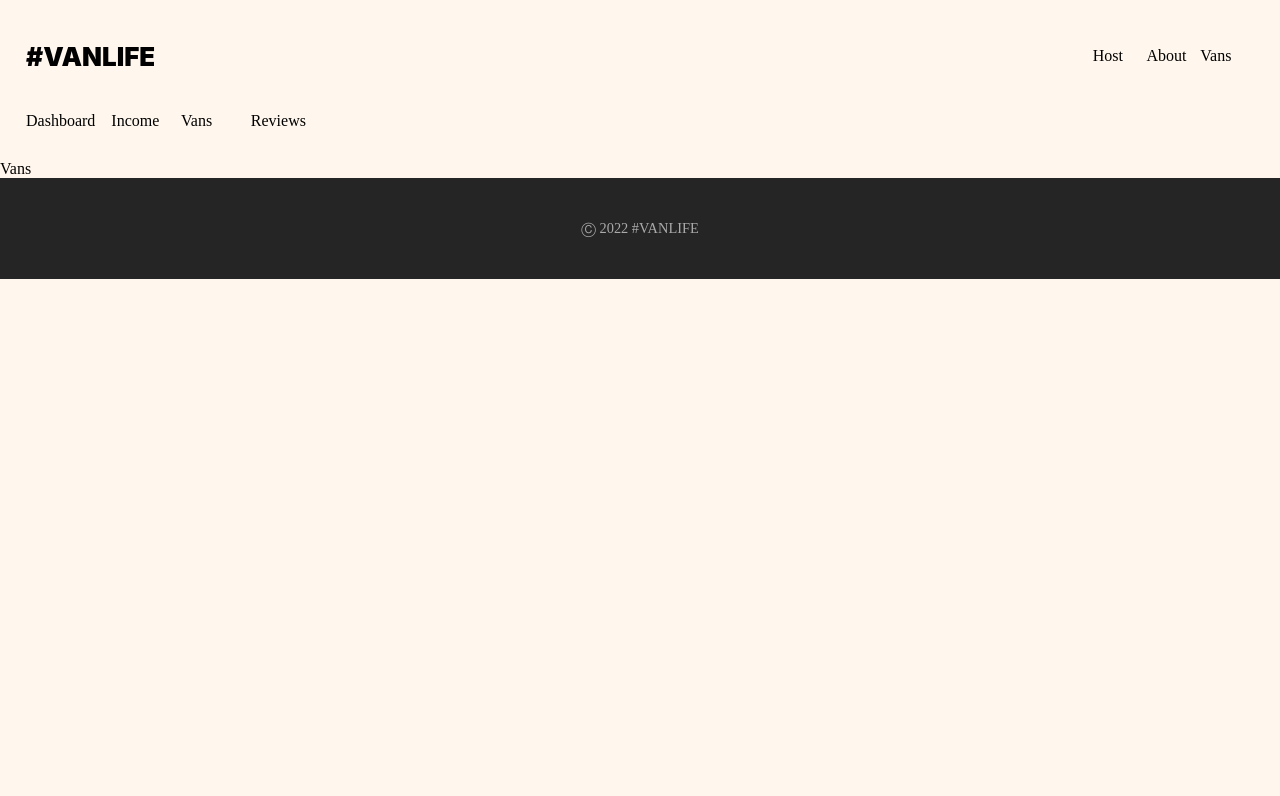
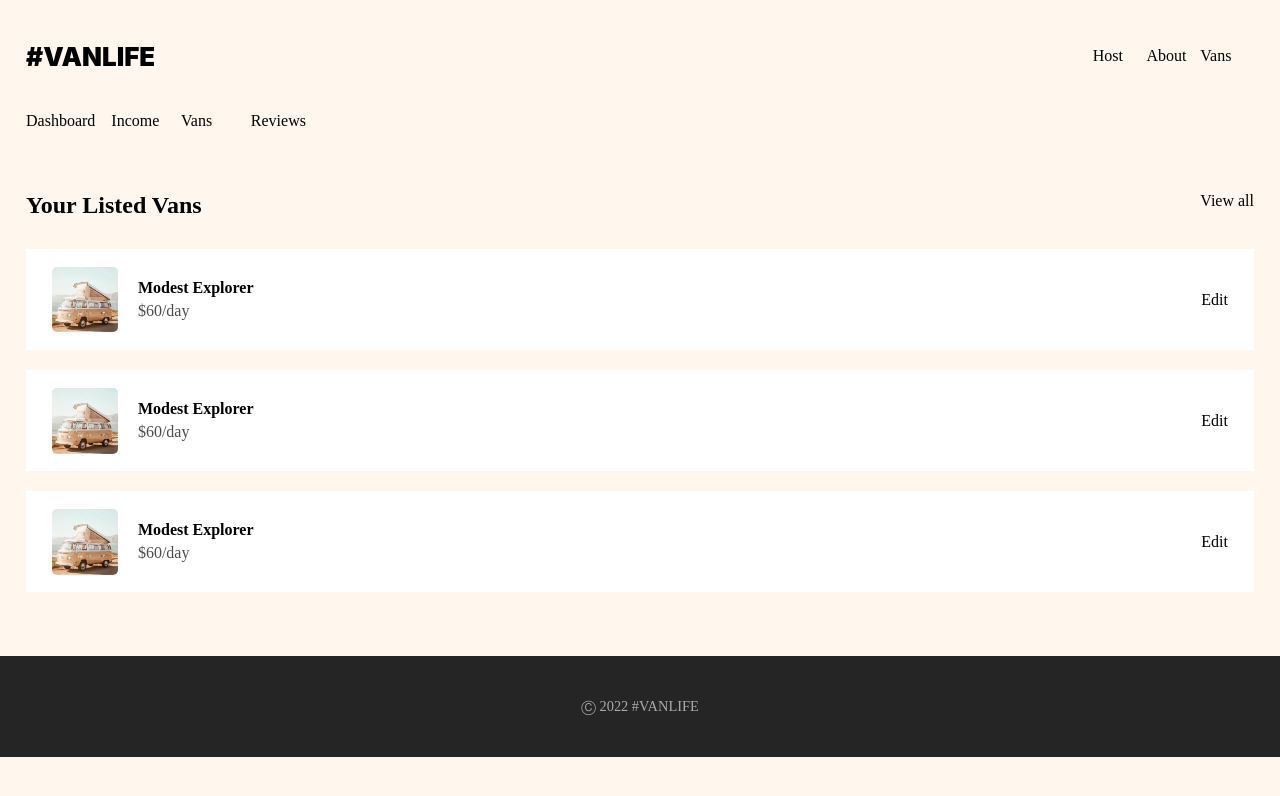
Before and after one commit to sanjeevshah1/Vans-Life-Project, a React (Vite) app: page /host/vans in a window 1280 px wide. Shown: the top 796 px of the page. Built offline with nearby package versions, Linux system fonts and the light colour scheme; what miragejs would draw is missing.

Commit message:
added Host Vans page

```diff
--- a/src/Pages/Host/HostVans.tsx
+++ b/src/Pages/Host/HostVans.tsx
@@ -1,7 +1,36 @@
-
+import van from "./../../assets/van.png"
 const HostVans = () => {
   return (
-    <div>Vans</div>
+    <div className="listed-vans">
+            <div className="head">
+                <p>Your Listed Vans</p>
+                <p>View all</p>
+            </div>
+            <div className="van-box">
+                <img src={van} alt="van" />
+                <div className="van-explain">
+                    <p>Modest Explorer</p>
+                    <p>$60/day</p>
+                </div>
+                <p>Edit</p>
+            </div>
+            <div className="van-box">
+                <img src={van} alt="van" />
+                <div className="van-explain">
+                    <p>Modest Explorer</p>
+                    <p>$60/day</p>
+                </div>
+                <p>Edit</p>
+            </div>
+            <div className="van-box">
+                <img src={van} alt="van" />
+                <div className="van-explain">
+                    <p>Modest Explorer</p>
+                    <p>$60/day</p>
+                </div>
+                <p>Edit</p>
+            </div>
+        </div>
   )
 }
 
```
